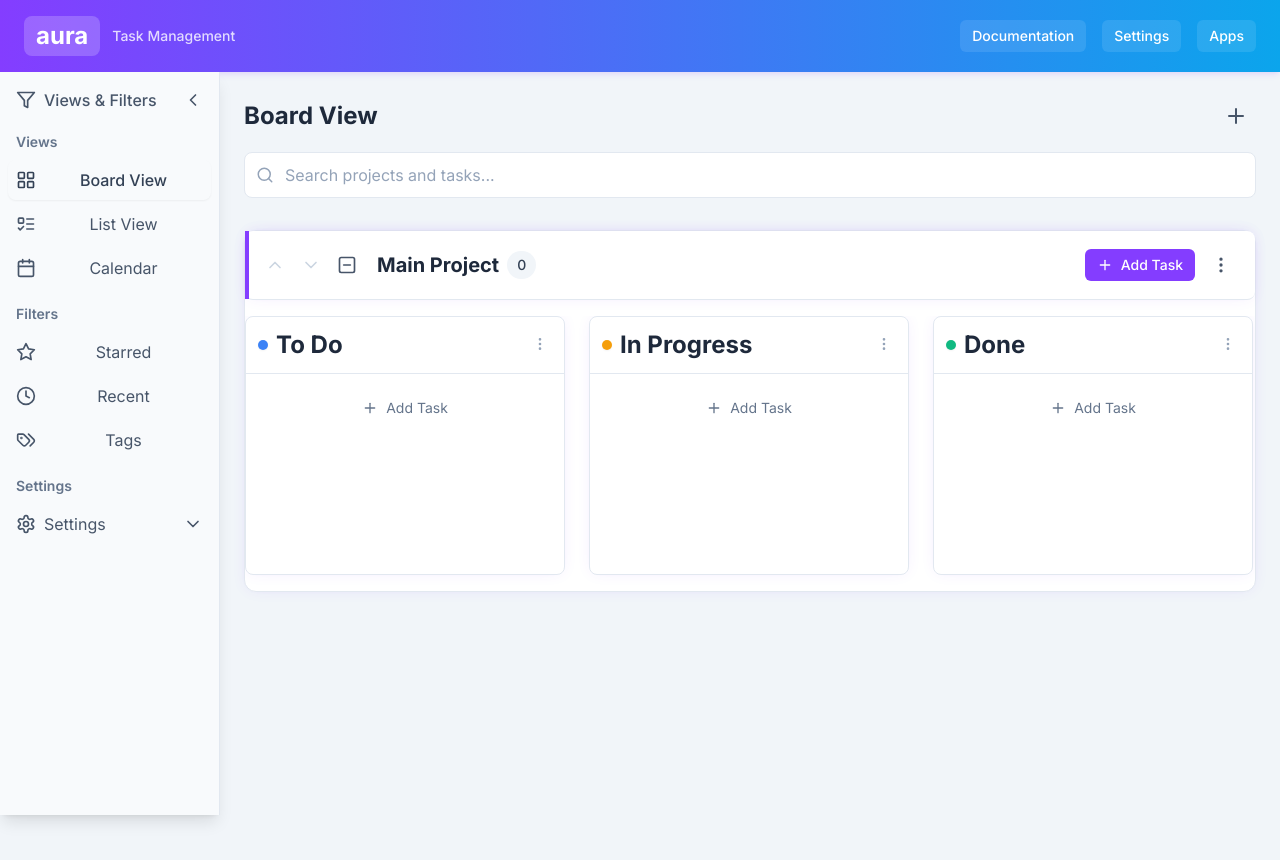
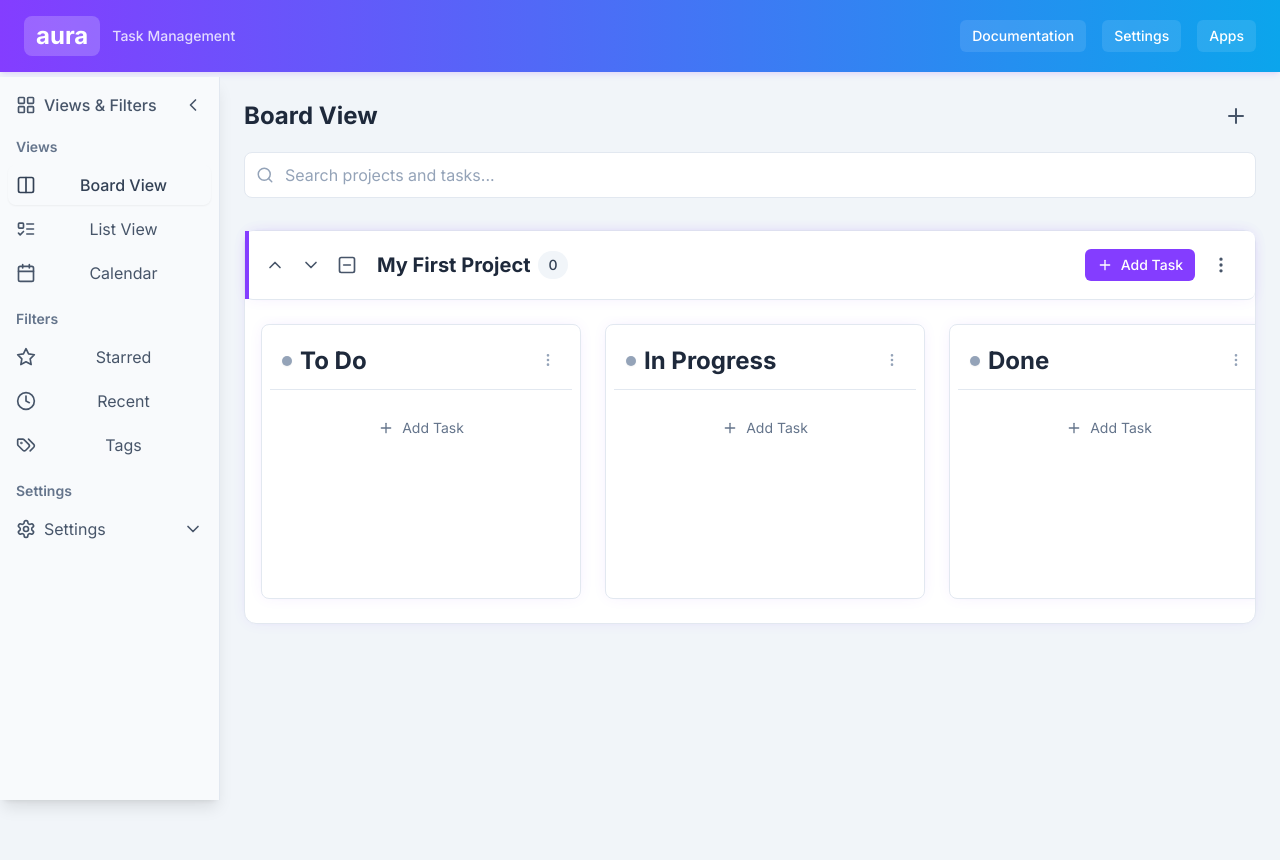
Before and after one commit to zenifold/Aura, a React (Vite) app: page / in a window 1280 px wide. Shown: the top 860 px of the page. Built offline with nearby package versions, Linux system fonts and the light colour scheme.

Commit message:
Updates to side menu

```diff
--- a/src/components/AuraBoard.jsx
+++ b/src/components/AuraBoard.jsx
@@ -9,302 +9,116 @@ import { useProjectSort } from '../hooks/useProjectSort';
 
 const defaultProject = {
   id: 'default',
-  title: 'Main Project',
-  position: 0,
-  color: {
-    name: 'aura',
-    bg: 'bg-aura-500',
-    text: 'text-aura-500',
-    light: 'bg-aura-100',
-    lightText: 'text-aura-800'
-  },
-  labels: [
-    {
-      id: 'label-1',
-      text: 'Bug',
-      color: { name: 'red', bg: 'bg-status-error', text: 'text-status-error', light: 'bg-red-50', lightText: 'text-red-800' }
-    },
-    {
-      id: 'label-2',
-      text: 'Feature',
-      color: { name: 'green', bg: 'bg-status-success', text: 'text-status-success', light: 'bg-green-50', lightText: 'text-green-800' }
-    },
-    {
-      id: 'label-3',
-      text: 'Enhancement',
-      color: { name: 'blue', bg: 'bg-status-info', text: 'text-status-info', light: 'bg-blue-50', lightText: 'text-blue-800' }
-    }
-  ],
+  title: 'My First Project',
+  color: colors[0],
   columns: [
-    {
-      id: 'todo',
-      title: 'To Do',
-      tasks: [],
-      color: {
-        name: 'info',
-        bg: 'bg-status-info',
-        text: 'text-status-info',
-        light: 'bg-blue-100',
-        lightText: 'text-blue-800'
-      }
-    },
-    {
-      id: 'inProgress',
-      title: 'In Progress',
-      tasks: [],
-      color: {
-        name: 'warning',
-        bg: 'bg-status-warning',
-        text: 'text-status-warning',
-        light: 'bg-amber-100',
-        lightText: 'text-amber-800'
-      }
-    },
-    {
-      id: 'done',
-      title: 'Done',
-      tasks: [],
-      color: {
-        name: 'success',
-        bg: 'bg-status-success',
-        text: 'text-status-success',
-        light: 'bg-green-100',
-        lightText: 'text-green-800'
-      }
-    },
+    { id: 'todo', title: 'To Do', tasks: [] },
+    { id: 'in-progress', title: 'In Progress', tasks: [] },
+    { id: 'done', title: 'Done', tasks: [] }
   ]
 };
 
 const AuraBoard = () => {
-  const [projects, setProjects] = useState(null);
+  const [projects, setProjects] = useState(() => {
+    const savedState = loadState();
+    return savedState?.projects || [defaultProject];
+  });
+
+  const [currentView, setCurrentView] = useState(() => {
+    const savedState = loadState();
+    return savedState?.currentView || 'board';
+  });
+
   const [isAddingProject, setIsAddingProject] = useState(false);
   const [newProjectTitle, setNewProjectTitle] = useState('');
   const [searchQuery, setSearchQuery] = useState('');
-  const [currentView, setCurrentView] = useState('board');
-  const [isMenuCollapsed, setIsMenuCollapsed] = useState(window.innerWidth < 768);
+  const [isMenuCollapsed, setIsMenuCollapsed] = useState(() => {
+    const savedState = loadState();
+    return savedState?.menuCollapsed || false;
+  });
   const [isMobile, setIsMobile] = useState(window.innerWidth < 768);
 
-  const {
-    moveProjectUp,
-    moveProjectDown,
-    sortedProjects
-  } = useProjectSort(projects || [], setProjects);
+  const { moveProjectUp, moveProjectDown } = useProjectSort(projects, setProjects);
 
   useEffect(() => {
-    const initializeState = async () => {
-      try {
-        const savedState = await loadState();
-        if (savedState?.projects) {
-          console.log('Loaded saved state:', savedState.projects);
-          setProjects(savedState.projects);
-        } else {
-          console.log('No saved state found, using default');
-          setProjects([defaultProject]);
-        }
-      } catch (error) {
-        console.error('Error loading state:', error);
-        setProjects([defaultProject]);
-      }
-    };
-
-    initializeState();
-  }, []);
-
-  useEffect(() => {
-    const persistState = async () => {
-      if (projects) {
-        try {
-          await saveState({ projects });
-          console.log('State saved successfully');
-        } catch (error) {
-          console.error('Error saving state:', error);
-        }
-      }
-    };
-
-    persistState();
-  }, [projects]);
+    saveState({ projects, currentView, menuCollapsed: isMenuCollapsed });
+  }, [projects, currentView, isMenuCollapsed]);
 
   useEffect(() => {
     const handleResize = () => {
-      const mobile = window.innerWidth < 768;
-      setIsMobile(mobile);
-      if (mobile && !isMobile) {
-        setIsMenuCollapsed(true);
-      }
+      setIsMobile(window.innerWidth < 768);
     };
 
     window.addEventListener('resize', handleResize);
     return () => window.removeEventListener('resize', handleResize);
-  }, [isMobile]);
-
-  const getAllProjectTasks = (project) => {
-    return project.columns.reduce((acc, column) => [...acc, ...column.tasks], []);
-  };
-
-  const getAllTasks = () => {
-    return projects?.reduce((acc, project) => [...acc, ...getAllProjectTasks(project)], []) || [];
-  };
+  }, []);
 
   const handleAddProject = (e) => {
     e.preventDefault();
-    if (newProjectTitle.trim()) {
+    if (!newProjectTitle.trim()) return;
+
     const newProject = {
-        id: `project-${Date.now()}`,
+      id: Date.now().toString(),
       title: newProjectTitle.trim(),
-        position: projects ? projects.length : 0,
-        color: {
-          name: 'aura',
-          bg: 'bg-aura-500',
-          text: 'text-aura-500',
-          light: 'bg-aura-100',
-          lightText: 'text-aura-800'
-        },
-        labels: [],
+      color: colors[Math.floor(Math.random() * colors.length)],
       columns: [
-          {
-            id: `todo-${Date.now()}`,
-            title: 'To Do',
-            tasks: [],
-            color: {
-              name: 'info',
-              bg: 'bg-status-info',
-              text: 'text-status-info',
-              light: 'bg-blue-100',
-              lightText: 'text-blue-800'
-            }
-          },
-          {
-            id: `progress-${Date.now()}`,
-            title: 'In Progress',
-            tasks: [],
-            color: {
-              name: 'warning',
-              bg: 'bg-status-warning',
-              text: 'text-status-warning',
-              light: 'bg-amber-100',
-              lightText: 'text-amber-800'
-            }
-          },
-          {
-            id: `done-${Date.now()}`,
-            title: 'Done',
-            tasks: [],
-            color: {
-              name: 'success',
-              bg: 'bg-status-success',
-              text: 'text-status-success',
-              light: 'bg-green-100',
-              lightText: 'text-green-800'
-            }
-          },
+        { id: 'todo', title: 'To Do', tasks: [] },
+        { id: 'in-progress', title: 'In Progress', tasks: [] },
+        { id: 'done', title: 'Done', tasks: [] }
       ]
     };
-      setProjects(projects ? [...projects, newProject] : [newProject]);
+
+    setProjects([...projects, newProject]);
     setNewProjectTitle('');
     setIsAddingProject(false);
-    }
-  };
-
-  const handleCreateLabel = (projectId, newLabel) => {
-    if (!projects) return;
-    setProjects(projects.map(project => {
-      if (project.id === projectId) {
-        return {
-          ...project,
-          labels: [...(project.labels || []), newLabel]
-        };
-      }
-      return project;
-    }));
   };
 
   const handleUpdateProject = (updatedProject) => {
-    if (!projects) return;
-    setProjects(projects.map(project =>
-      project.id === updatedProject.id ? updatedProject : project
+    setProjects(projects.map(p =>
+      p.id === updatedProject.id ? updatedProject : p
     ));
   };
 
   const handleDeleteProject = (projectId) => {
-    if (!projects || projects.length <= 1) return;
-    const updatedProjects = projects
-      .filter(project => project.id !== projectId)
-      .map((project, index) => ({
-        ...project,
-        position: index
-      }));
-    setProjects(updatedProjects);
+    setProjects(projects.filter(p => p.id !== projectId));
   };
 
-  const handleUpdateColumn = (projectId, updatedColumn) => {
-    if (!projects) return;
-    setProjects(projects.map(project =>
-      project.id === projectId
-        ? {
-            ...project,
-            columns: project.columns.map(col =>
-              col.id === updatedColumn.id ? updatedColumn : col
-            )
-          }
-        : project
-    ));
+  const getAllTasks = () => {
+    return projects.reduce((acc, project) => {
+      const projectTasks = project.columns.reduce((tasks, column) => {
+        return [...tasks, ...column.tasks.map(task => ({
+          ...task,
+          projectId: project.id,
+          projectTitle: project.title,
+          columnId: column.id,
+          columnTitle: column.title
+        }))];
+      }, []);
+      return [...acc, ...projectTasks];
+    }, []);
   };
 
-  if (projects === null) {
-    return (
-      <div className="flex items-center justify-center h-screen dark:bg-dark-bg transition-colors duration-200">
-        <div className="text-lg text-surface-600 dark:text-dark-text">Loading...</div>
-      </div>
+  const filteredProjects = projects.filter(project =>
+    project.title.toLowerCase().includes(searchQuery.toLowerCase())
   );
-  }
-
-  const filteredProjects = searchQuery && sortedProjects
-    ? sortedProjects.filter(project => {
-        if (project.title.toLowerCase().includes(searchQuery.toLowerCase())) {
-          return true;
-        }
-        return project.columns.some(column =>
-          column.tasks.some(task =>
-            task.title.toLowerCase().includes(searchQuery.toLowerCase()) ||
-            task.description?.toLowerCase().includes(searchQuery.toLowerCase())
-          )
-        );
-      })
-    : sortedProjects || [];
 
   const renderBoardView = () => (
-    <div className="space-y-4 md:space-y-8">
-      {filteredProjects.map((project, index) => {
-        const projectWithColumnInfo = {
-          ...project,
-          columns: project.columns.map(column => ({
-            ...column,
-            projectColumns: project.columns
-          }))
-        };
-
-        return (
+    <div className="space-y-8">
+      {filteredProjects.map((project, index) => (
         <ProjectRow
           key={project.id}
-            project={projectWithColumnInfo}
+          project={project}
           onUpdateProject={handleUpdateProject}
           onDeleteProject={handleDeleteProject}
-            onUpdateColumn={(updatedColumn) => handleUpdateColumn(project.id, updatedColumn)}
-            onCreateLabel={(newLabel) => handleCreateLabel(project.id, newLabel)}
-            onMoveUp={moveProjectUp}
-            onMoveDown={moveProjectDown}
-            isFirst={index === 0}
-            isLast={index === filteredProjects.length - 1}
-            allTasks={getAllTasks()}
+          onMoveUp={index > 0 ? () => moveProjectUp(index) : null}
+          onMoveDown={index < projects.length - 1 ? () => moveProjectDown(index) : null}
         />
-        );
-      })}
+      ))}
     </div>
   );
 
   return (
-    <div className="flex flex-col md:flex-row h-screen overflow-hidden">
+    <div className="flex h-screen overflow-hidden">
       <SideMenu
         view={currentView}
         onViewChange={setCurrentView}
@@ -313,9 +127,14 @@ const AuraBoard = () => {
         isMobile={isMobile}
       />
 
-      <div className="flex-1 overflow-x-hidden overflow-y-auto">
+      <main
+        className="flex-1 overflow-x-hidden overflow-y-auto"
+        style={{
+          marginLeft: isMobile ? 0 : (isMenuCollapsed ? '72px' : '220px'),
+          width: isMobile ? '100%' : `calc(100% - ${isMenuCollapsed ? '72px' : '220px'})`,
+        }}
+      >
         <div className="p-3 md:p-6">
-          {/* Header Section */}
           <div className="mb-4 md:mb-8">
             <div className="flex justify-between items-center mb-4">
               <div className="text-xl md:text-2xl font-bold text-surface-800 dark:text-dark-text">
@@ -337,7 +156,6 @@ const AuraBoard = () => {
               </button>
             </div>
 
-            {/* Search Bar */}
             <div className="relative">
               <Search size={18} className="absolute left-3 top-1/2 transform -translate-y-1/2
                 text-surface-400 dark:text-dark-text/60" />
@@ -356,7 +174,6 @@ const AuraBoard = () => {
             </div>
           </div>
 
-          {/* New Project Form */}
           {isAddingProject && (
             <div className="mb-4 md:mb-8 bg-white dark:bg-dark-card p-4 md:p-6 rounded-xl
               shadow-aura border border-surface-200 dark:border-dark-border transition-colors duration-200">
@@ -407,7 +224,6 @@ const AuraBoard = () => {
             </div>
           )}
 
-          {/* Views */}
           {currentView === 'board' && renderBoardView()}
 
           {currentView === 'list' && (
@@ -457,7 +273,7 @@ const AuraBoard = () => {
             </div>
           )}
         </div>
-      </div>
+      </main>
     </div>
   );
 };
--- a/src/components/DroppableColumn.jsx
+++ b/src/components/DroppableColumn.jsx
@@ -51,7 +51,7 @@ const DroppableColumn = ({
     <div
       ref={setNodeRef}
       className="flex-shrink-0 w-[280px] md:w-80 bg-white dark:bg-dark-card rounded-lg shadow-aura
-        border border-surface-200 dark:border-dark-border transition-colors duration-200"
+        border border-surface-200 dark:border-dark-border transition-colors duration-200 p-2"
     >
       {/* Header */}
       <div className="p-3 border-b border-surface-200 dark:border-dark-border flex items-center
@@ -102,7 +102,7 @@ const DroppableColumn = ({
       </div>
 
       {/* Tasks */}
-      <div className="p-2 space-y-2 min-h-[200px]">
+      <div className="p-3 space-y-2 min-h-[200px]">
         <SortableContext items={tasks.map(t => t.id)} strategy={verticalListSortingStrategy}>
           {tasks.map((task) => (
             <SortableItem
--- a/src/components/ProjectRow.jsx
+++ b/src/components/ProjectRow.jsx
@@ -168,7 +168,7 @@ const ProjectRow = ({
           onDragStart={handleDragStart}
           onDragEnd={handleDragEnd}
         >
-          <div className="flex gap-3 md:gap-6 overflow-x-auto pb-4 mt-4 snap-x snap-mandatory touch-pan-x">
+          <div className="flex gap-4 md:gap-6 overflow-x-auto pb-6 pt-2 px-4 mt-4 snap-x snap-mandatory touch-pan-x">
             {project.columns.map((column) => (
               <div key={column.id} className="snap-center">
                 <DroppableColumn
--- a/src/components/SideMenu.jsx
+++ b/src/components/SideMenu.jsx
@@ -1,11 +1,11 @@
 import React, { useState, useEffect, useCallback } from 'react';
 import {
   LayoutGrid,
+  Columns,
   ListTodo,
   Calendar,
   Star,
   Clock,
-  Filter,
   ChevronDown,
   Tags,
   Settings,
@@ -20,6 +20,8 @@ const MIN_WIDTH = 180;
 const MAX_WIDTH = 400;
 const DEFAULT_WIDTH = 220;
 const COLLAPSED_WIDTH = 72;
+const HEADER_HEIGHT = 57;
+const TOP_OFFSET = 77; // 20 more than header height for spacing
 
 const SideMenu = ({
   view,
@@ -34,13 +36,24 @@ const SideMenu = ({
   const { theme, setTheme, isDark, toggleDarkMode } = useTheme();
   const [touchStart, setTouchStart] = useState(null);
 
+  useEffect(() => {
+    const handleMobileMenuToggle = () => {
+      if (isMobile) {
+        onToggleCollapse();
+      }
+    };
+
+    window.addEventListener('toggleMobileMenu', handleMobileMenuToggle);
+    return () => window.removeEventListener('toggleMobileMenu', handleMobileMenuToggle);
+  }, [isMobile, onToggleCollapse]);
+
   const getIconSize = (isCollapsed) => isCollapsed ? 24 : 20;
 
   const menuItems = [
     {
       group: "Views",
       items: [
-        { id: 'board', icon: (collapsed) => <LayoutGrid size={getIconSize(collapsed)} />, label: 'Board View' },
+        { id: 'board', icon: (collapsed) => <Columns size={getIconSize(collapsed)} />, label: 'Board View' },
         { id: 'list', icon: (collapsed) => <ListTodo size={getIconSize(collapsed)} />, label: 'List View' },
         { id: 'calendar', icon: (collapsed) => <Calendar size={getIconSize(collapsed)} />, label: 'Calendar' },
       ]
@@ -110,18 +123,6 @@ const SideMenu = ({
     };
   }, [isResizing, handleMouseMove, handleMouseUp]);
 
-  if (isMobile && isCollapsed) {
-    return (
-      <button
-        onClick={onToggleCollapse}
-        className="fixed top-[70px] left-0 z-50 p-3 bg-surface-50 dark:bg-dark-bg rounded-r-lg shadow-lg border border-l-0 border-surface-200 dark:border-dark-border"
-        aria-label="Open menu"
-      >
-        <Filter size={24} className="text-surface-600 dark:text-dark-text" />
-      </button>
-    );
-  }
-
   return (
     <>
       {/* Mobile Overlay */}
@@ -133,24 +134,29 @@ const SideMenu = ({
       )}
 
       {/* Menu */}
-      <div
-        style={{ width: !isMobile && isCollapsed ? COLLAPSED_WIDTH : (isMobile ? '280px' : width) }}
+      <aside
+        style={{
+          width: !isMobile && isCollapsed ? COLLAPSED_WIDTH : (isMobile ? '280px' : width),
+          height: `calc(100vh - ${TOP_OFFSET}px)`,
+          top: `${TOP_OFFSET}px`
+        }}
         className={`
-          ${isMobile ? 'fixed' : 'relative'}
+          fixed left-0
           bg-surface-50 dark:bg-dark-bg
           border-r border-surface-200 dark:border-dark-border
           transition-all duration-300 ease-in-out
           ${isResizing ? 'select-none' : ''}
-          flex flex-col z-50
-          h-[calc(100vh-57px)] shadow-lg overflow-hidden
+          flex flex-col z-30
+          shadow-lg
           ${isMobile ? (isCollapsed ? '-translate-x-full' : 'translate-x-0') : ''}
-          ${isMobile ? 'top-[57px] left-0' : ''}
         `}
         onTouchStart={isMobile ? handleTouchStart : undefined}
         onTouchMove={isMobile ? handleTouchMove : undefined}
         onTouchEnd={isMobile ? handleTouchEnd : undefined}
       >
-        <div className="flex-1 p-2 overflow-y-auto">
+        <nav className="h-full flex flex-col">
+          <div className="flex-1 overflow-y-auto" style={{ scrollbarWidth: 'thin' }}>
+            <div className="p-2">
               {/* Desktop Toggle */}
               {!isMobile && (
                 <button
@@ -163,11 +169,9 @@ const SideMenu = ({
                     transition-colors ${isCollapsed ? 'justify-center' : ''}
                   `}
                 >
-              {isCollapsed ? (
-                <Filter size={getIconSize(isCollapsed)} />
-              ) : (
+                  <LayoutGrid size={getIconSize(isCollapsed)} />
+                  {!isCollapsed && (
                     <>
-                  <Filter size={getIconSize(isCollapsed)} />
                       <span className="flex-1 text-left font-medium">Views & Filters</span>
                       <ChevronLeft size={getIconSize(isCollapsed)} className={`transform transition-transform duration-200 ${isCollapsed ? 'rotate-180' : ''}`} />
                     </>
@@ -255,6 +259,8 @@ const SideMenu = ({
                 </div>
               )}
             </div>
+          </div>
+        </nav>
 
         {/* Resize Handle - Desktop Only */}
         {!isCollapsed && !isMobile && (
@@ -267,7 +273,7 @@ const SideMenu = ({
             </div>
           </div>
         )}
-      </div>
+      </aside>
     </>
   );
 };
```
Also changed, not shown: src/App.jsx (+2 -5 lines). Lines whose indentation alone changed are shown as unchanged.
